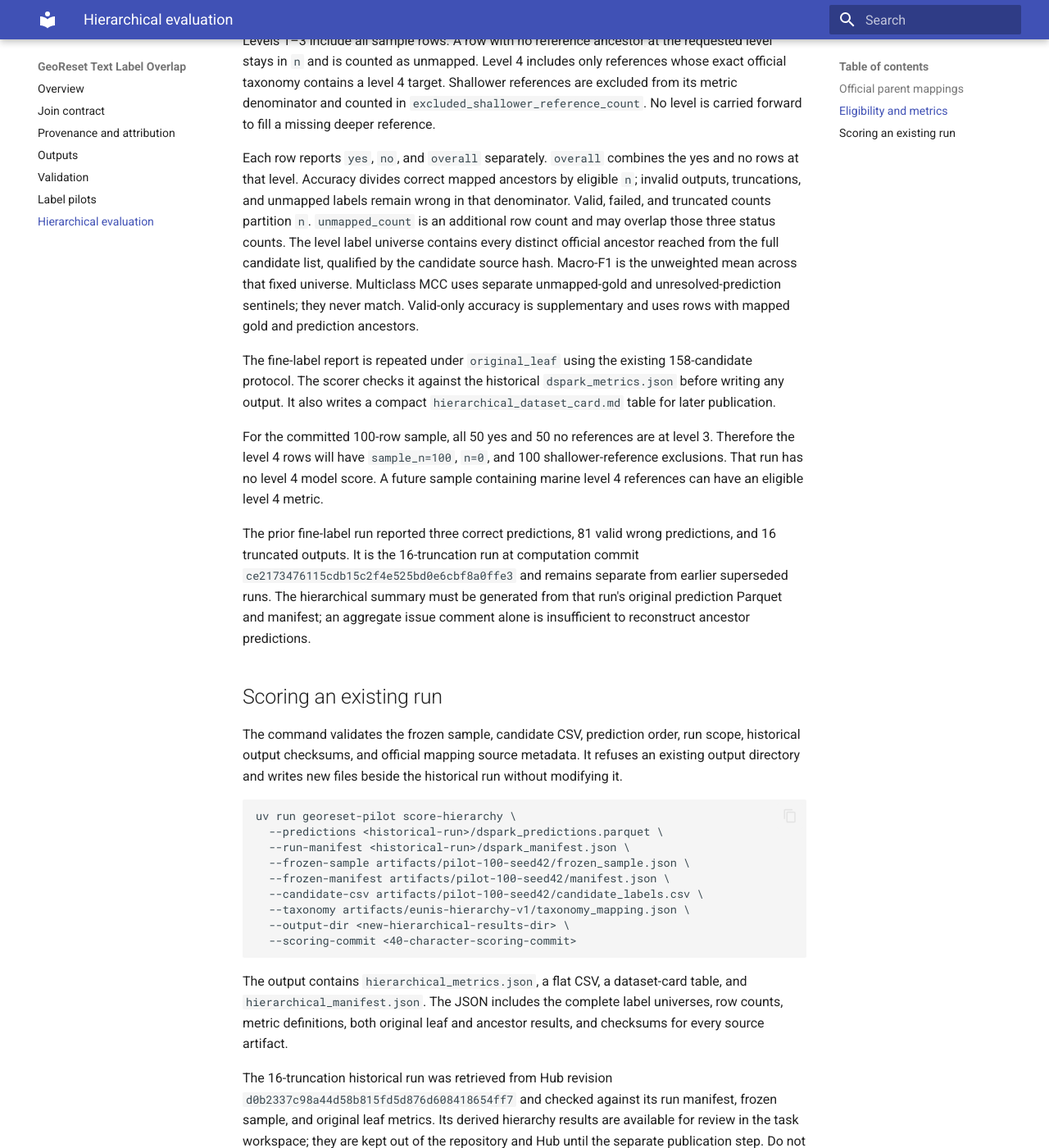
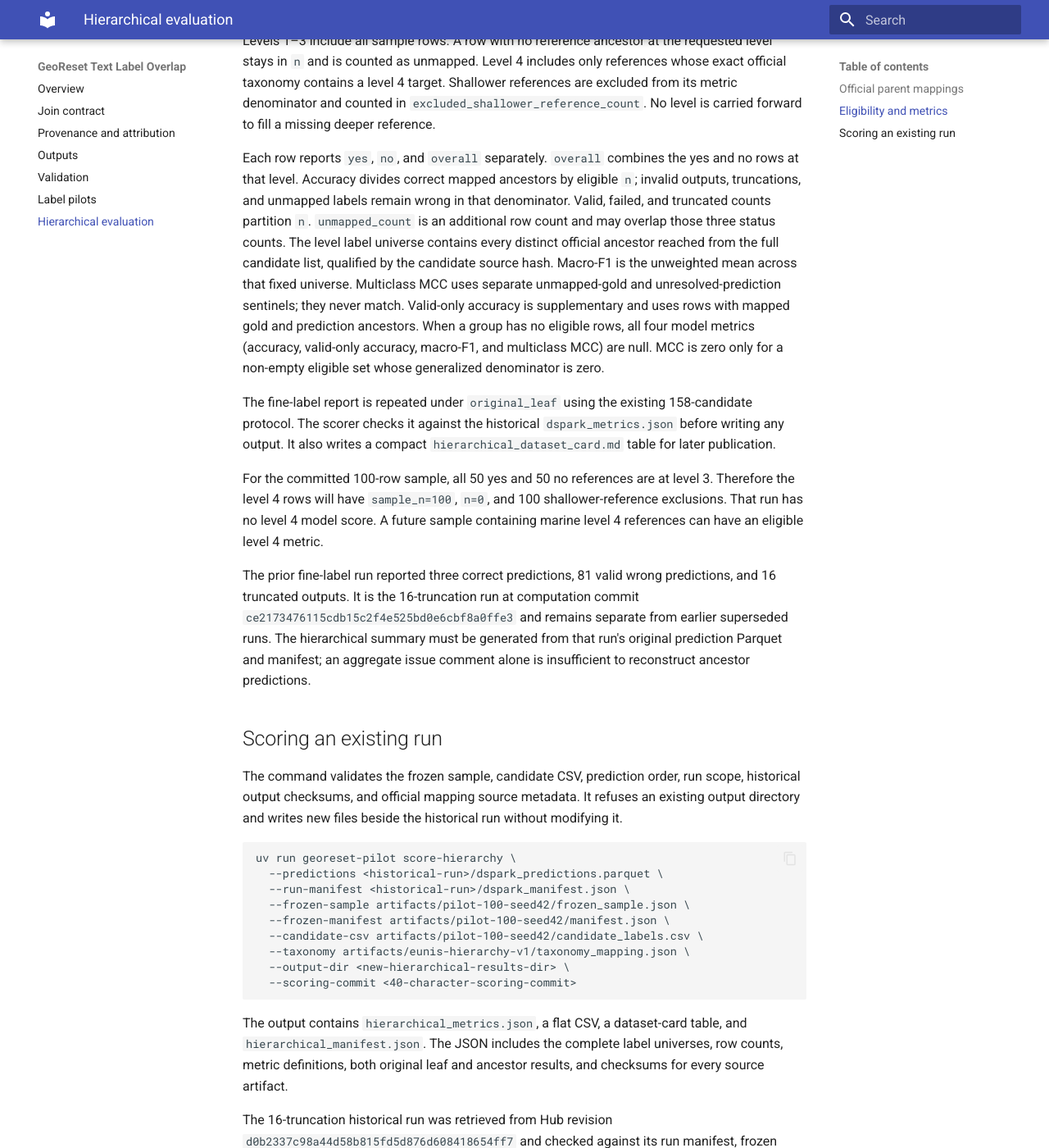
Before and after one commit to NoeFlandre/georeset-text-label-benchmark, an MkDocs documentation site: the page built from docs/hierarchical-evaluation.md, in a window 1280 px wide and 1400 px high, scrolled down 741 px. Shown: the whole window at 82% size. Built offline with MkDocs 1.6.1 and Material for MkDocs 9.7.7, drawn with Linux system fonts in a browser that asks for light colours; some of the changed text lies outside the part shown.

Commit message:
Clarify empty hierarchy scores and mutation inputs

```diff
--- a/docs/hierarchical-evaluation.md
+++ b/docs/hierarchical-evaluation.md
@@ -45,7 +45,9 @@ reached from the full candidate list, qualified by the candidate source hash.
 Macro-F1 is the unweighted mean across that fixed universe. Multiclass MCC uses
 separate unmapped-gold and unresolved-prediction sentinels; they never match.
 Valid-only accuracy is supplementary and uses rows with mapped gold and
-prediction ancestors.
+prediction ancestors. When a group has no eligible rows, all four model metrics
+(accuracy, valid-only accuracy, macro-F1, and multiclass MCC) are null. MCC is
+zero only for a non-empty eligible set whose generalized denominator is zero.
 
 The fine-label report is repeated under `original_leaf` using the existing
 158-candidate protocol. The scorer checks it against the historical
@@ -92,6 +94,7 @@ results, and checksums for every source artifact.
 The 16-truncation historical run was retrieved from Hub revision
 `d0b2337c98a44d58b815fd5d876d608418654ff7` and checked against its run manifest,
 frozen sample, and original leaf metrics. Its derived hierarchy results are
-available for review in the task workspace; they are kept out of the repository
-and Hub until the separate publication step. Do not substitute the older run
-with 97 truncations or combine its metrics with the 16-truncation result.
+published as a versioned additive directory under
+`pilot/runs/dspark-100-seed42/hierarchy-v1/`; the original run files remain
+unchanged. Do not substitute the older run with 97 truncations or combine its
+metrics with the 16-truncation result.
```
Also changed, not shown: pyproject.toml (+7 -1 lines), 3 other files.
